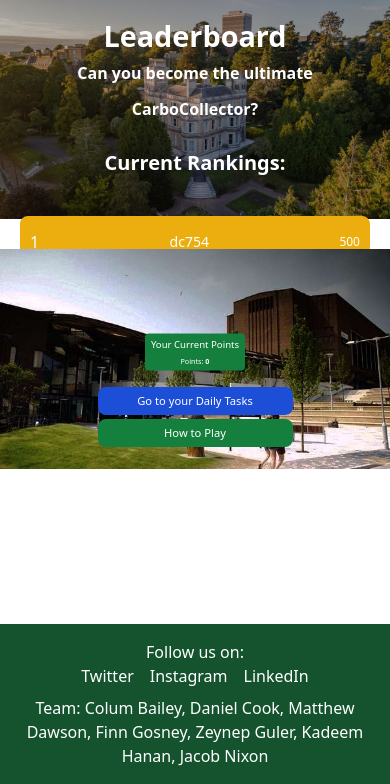
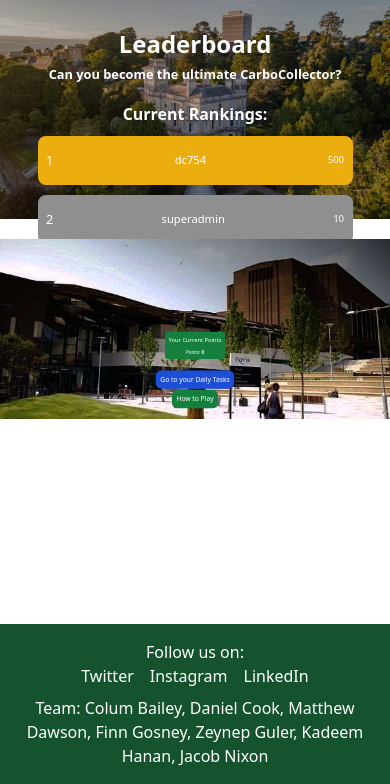
Before and after one commit to FinnGos/Group-Engineering-Project, a Django app: page /leaderboard/ in a window 390 px wide. Shown: the part 60-844 px from the top of the page. Run offline with Django 4.2, Linux system fonts and the light colour scheme; a user stored in the database is signed in; data comes from the database, SQL or seed files in the repository; some libraries are stand-ins or nearby versions.

Commit message:
so close

```diff
--- a/SustainableApplication/templates/leaderboard/leaderboard.html
+++ b/SustainableApplication/templates/leaderboard/leaderboard.html
@@ -37,45 +37,55 @@
     <style>
         /* Mobile-specific styles */
         @media (max-width: 640px) {
-            /* Move header up */
+            /* Move header up and reduce size */
             .mobile-header-container {
                 padding-top: 0 !important;
-                margin-top: -30px !important;
+                padding-bottom: 0 !important;
+                margin-top: -20px !important;
+                margin-bottom: 0 !important;
             }
 
-            /* Header text size reduction to 50% */
+            /* Header text size reduction to 40% */
             .top-section h1 {
-                font-size: 1.8rem !important; /* 50% of 6xl */
+                font-size: 1.5rem !important; /* 40% of 6xl */
+                margin-bottom: 0 !important;
             }
             .top-section h2 {
-                font-size: 1rem !important; /* 50% of 3xl */
+                font-size: 0.8rem !important; /* 40% of 3xl */
+                margin-bottom: 2px !important;
             }
             .top-section h3 {
-                font-size: 1.25rem !important; /* 50% of 4xl */
+                font-size: 1rem !important; /* 40% of 4xl */
+                margin-bottom: 2px !important;
             }
 
-            /* Move rankings up */
+            /* Fix rankings visibility and move up */
             .mobile-rankings {
-                margin-top: -25px !important;
+                margin-top: -10px !important;
+                display: block !important;
+                visibility: visible !important;
+                width: 90% !important;
+                max-width: 90% !important;
             }
 
             /* Half size leaderboard entries */
             .rank-item {
-                padding: 0.5rem !important;
-                margin-bottom: 0.5rem !important;
+                padding: 0.4rem !important;
+                margin-bottom: 0.4rem !important;
                 border-width: 2px !important;
+                min-height: 0 !important;
             }
 
             .rank {
-                font-size: 1rem !important; /* 50% of 2xl */
+                font-size: 0.8rem !important; /* 40% of 2xl */
             }
 
             .name {
-                font-size: 0.875rem !important; /* 50% of xl */
+                font-size: 0.7rem !important; /* 40% of xl */
             }
 
             .points {
-                font-size: 0.75rem !important; /* 50% of lg */
+                font-size: 0.6rem !important; /* 40% of lg */
             }
 
             /* Bottom section image adjustments */
@@ -83,12 +93,12 @@
                 padding: 0 !important;
                 border: none !important;
                 background-color: transparent !important;
-                height: 220px !important; /* Increased height */
-                margin-top: 30px !important; /* Move down */
+                height: 180px !important;
+                margin-top: 20px !important; /* Move down */
             }
 
             .mobile-bottom-image {
-                height: 220px !important;
+                height: 180px !important;
                 width: 100vw !important;
                 object-fit: cover !important;
                 object-position: center !important;
@@ -99,35 +109,39 @@
                 display: none !important;
             }
 
-            /* Points section */
+            /* Points section - make smaller */
             .mobile-current-points {
-                transform: scale(0.5);
-                padding: 4px !important;
-                width: 80% !important;
-                max-width: 200px !important;
+                padding: 2px !important;
+                width: 60% !important;
+                max-width: 150px !important;
                 position: absolute;
-                bottom: 80px !important; /* Move down */
+                bottom: 60px !important;
+                transform: scale(0.4) !important;
+                transform-origin: center bottom !important;
             }
 
             .mobile-current-points h3 {
-                font-size: 1.2rem !important;
-                margin-bottom: 2px !important;
+                font-size: 0.9rem !important;
+                margin-bottom: 0 !important;
             }
 
             .mobile-current-points p {
-                font-size: 0.9rem !important;
+                font-size: 0.7rem !important;
+                margin-bottom: 0 !important;
             }
 
-            /* Button adjustments */
+            /* Button adjustments - make smaller */
             .mobile-buttons-container {
-                bottom: 20px !important; /* Move down */
+                bottom: 10px !important;
+                transform: scale(0.7) !important;
+                transform-origin: center bottom !important;
+                width: 100% !important;
             }
 
             .mobile-button {
-                padding: 4px 8px !important;
-                font-size: 0.7rem !important;
-                width: 50% !important;
-                margin: 2px auto !important;
+                padding: 3px 6px !important;
+                font-size: 0.6rem !important;
+                margin: 1px auto !important;
             }
         }
     </style>
```
Also changed, not shown: 1 other file.
